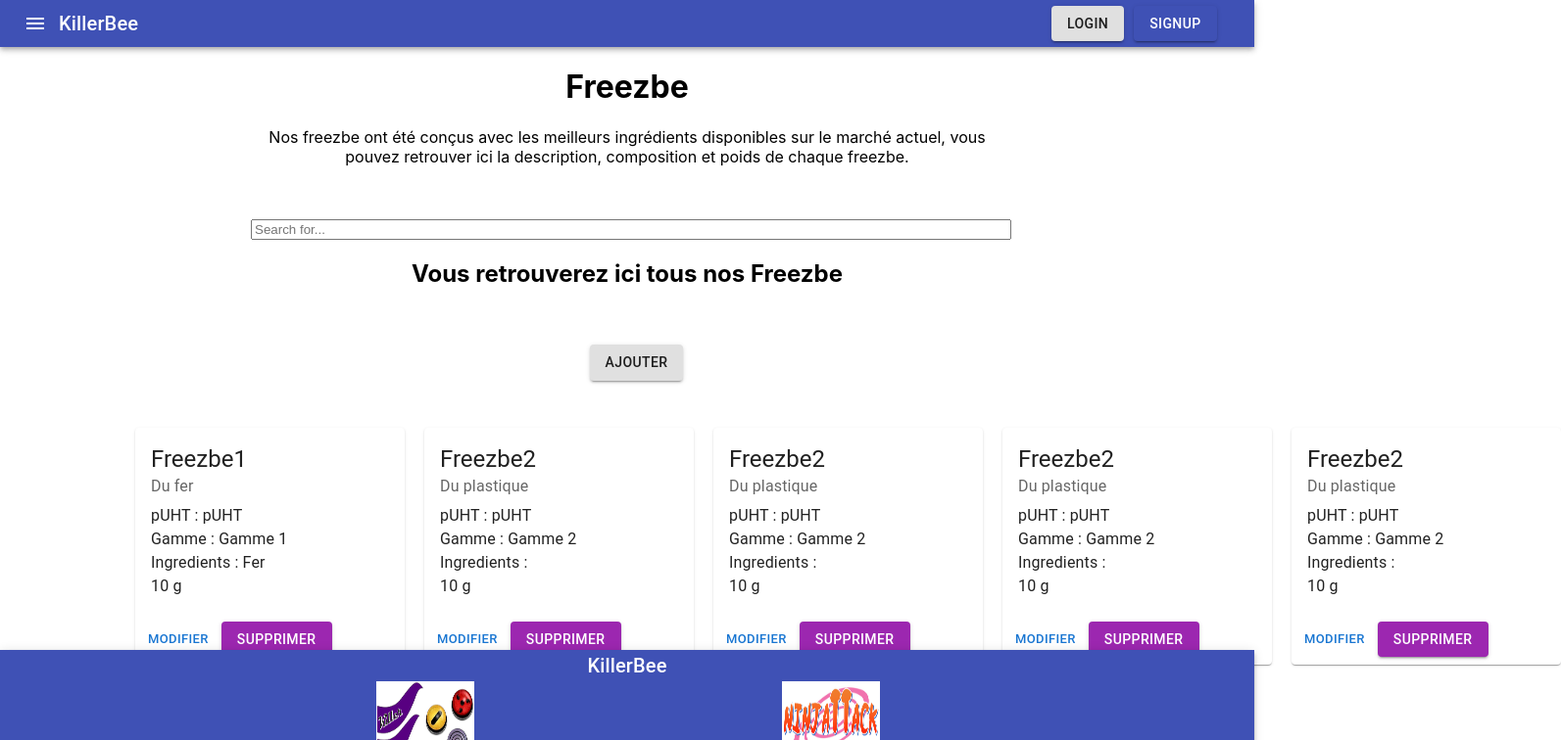
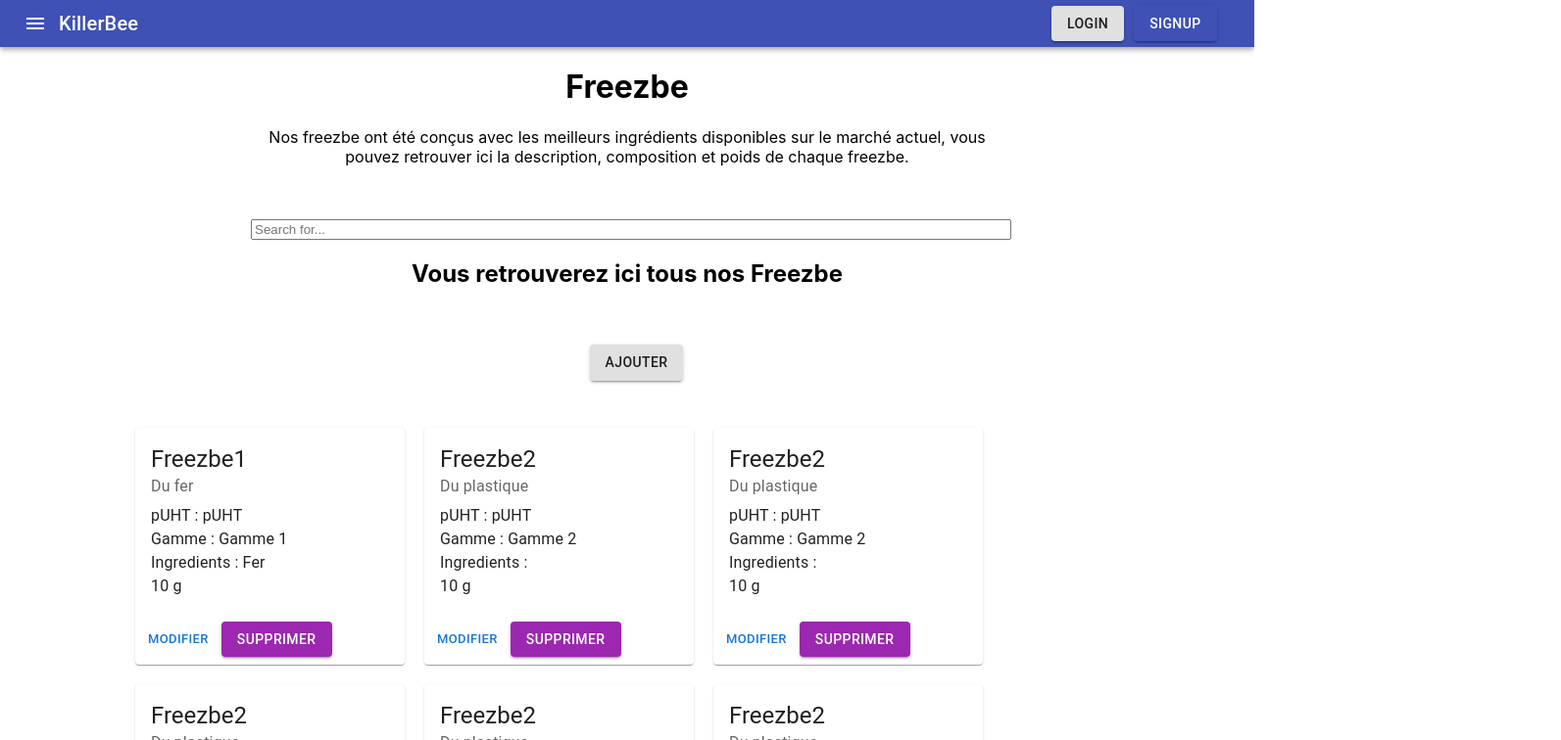
Before and after one commit to arcimed/killerBeeFront, a React (Create React App) app: page /Freezbe in a window 1280 px wide. Shown: the top 756 px of the page at 98% size, 1593 px wide, since content can reach past the window. Built offline with nearby package versions, Linux system fonts and the light colour scheme.

Commit message:
modif list card

```diff
--- a/src/components/Footer.js
+++ b/src/components/Footer.js
@@ -9,7 +9,7 @@
     textAlign: 'center'
   },
   box: {
-    position:'sticky',
+    position:'static',
     bottom:'0',
     width:'100%',
   },
@@ -22,8 +22,8 @@
 
   },
   img: {
-    width:'100px',
-    height:'100px',
+    width:'75px',
+    height:'75px',
     marginRight:'35%',
     },
 }));
--- a/src/pages/Freezbe.js
+++ b/src/pages/Freezbe.js
@@ -19,7 +19,9 @@
         display: 'flex',
         marginTop:'3%',
         marginLeft: '10%',
-        marginBottom:'10%'
+        marginBottom:'10%',
+        marginRight: '10%',
+        flexWrap: 'wrap',
     },
     addButton:{
         marginTop:'3%',
@@ -92,6 +94,15 @@
             Ingredient: [],
             Grammage: 10,
           },
+          {
+            id: 6,
+            Nom: 'Freezbe2',
+            Desc: ['Du plastique'],
+            pUHT: 'pUHT',
+            Gamme: 'Gamme 2',
+            Ingredient: [],
+            Grammage: 10,
+          },
     ];
     const classes = useStyles();
     const [openAdd, setOpenAdd] = useState(false);
--- a/src/pages/Ingredients.js
+++ b/src/pages/Ingredients.js
@@ -19,7 +19,9 @@
         display: 'flex',
         marginTop:'3%',
         marginLeft: '10%',
-        marginBottom:'15%'
+        marginBottom:'15%',
+        marginRight: '10%',
+        flexWrap: 'wrap',
     },
     addButton:{
         marginTop:'3%',
--- a/src/pages/Process.js
+++ b/src/pages/Process.js
@@ -19,7 +19,9 @@
         display: 'flex',
         marginTop:'3%',
         marginLeft: '10%',
-        marginBottom:'10%'
+        marginBottom:'10%',
+        marginRight: '10%',
+        flexWrap: 'wrap',
     },
     addButton:{
         marginTop:'3%',
```
